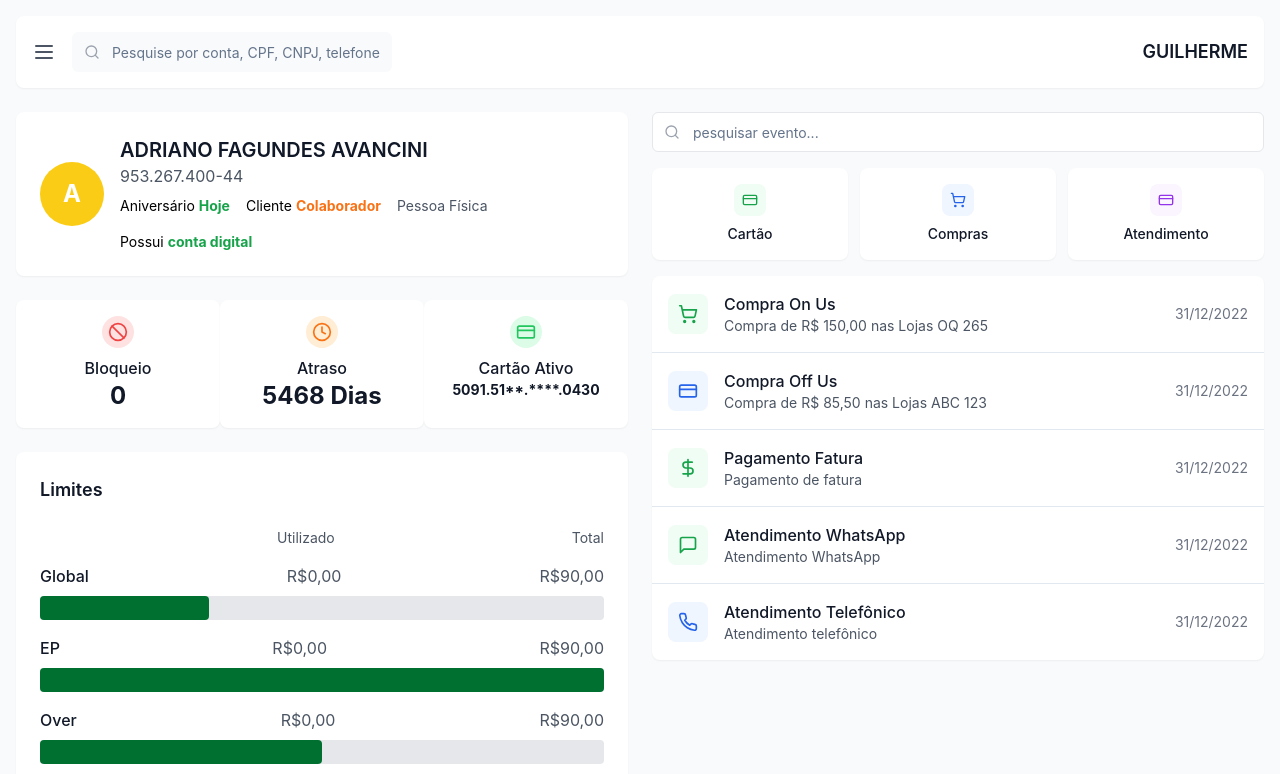
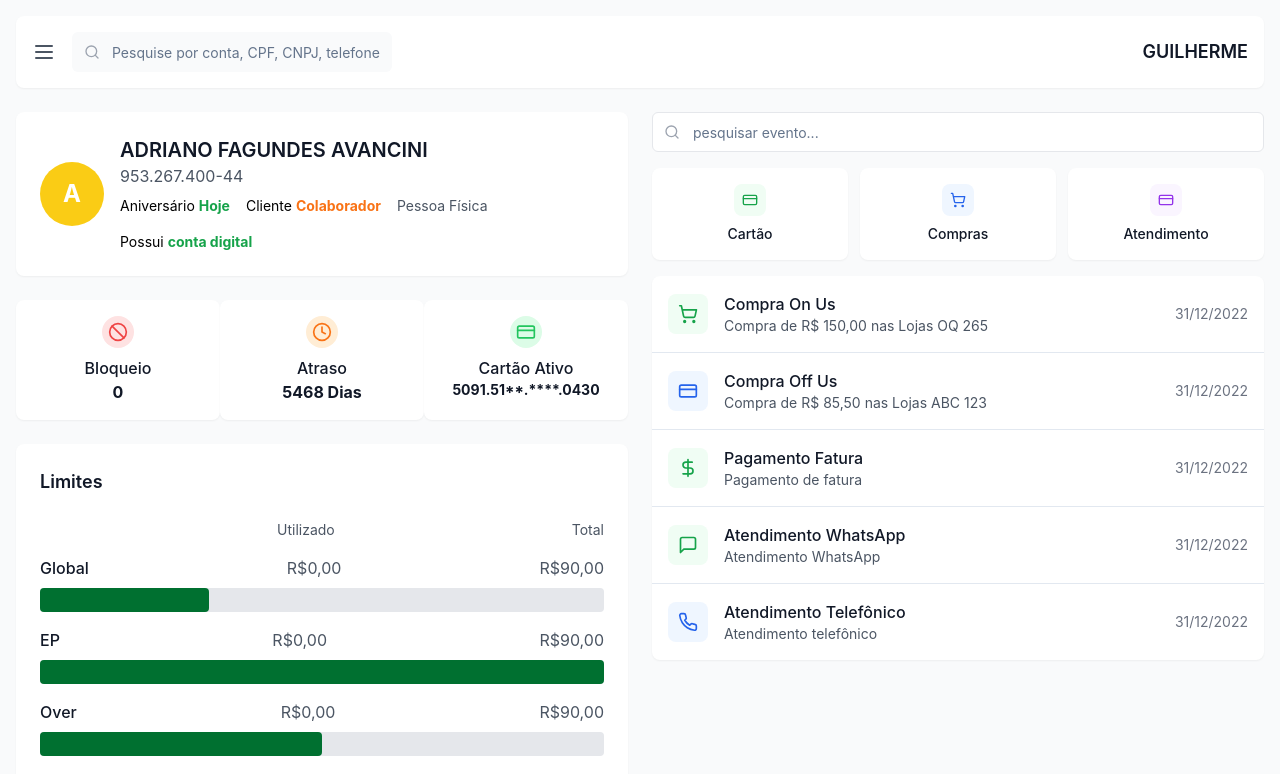
Before and after one commit to ViniciusMFreire/apple-print-glow-61, a React (Vite) app: page / in a window 1280 px wide. Shown: the top 774 px of the page. Built offline with nearby package versions, Linux system fonts and the light colour scheme.

Commit message:
Fix: Reduce "5468 Dias" font size
Reduced the font size of "5468 Dias" to match the "Atraso" text.

```diff
--- a/src/components/dashboard/AccountStats.tsx
+++ b/src/components/dashboard/AccountStats.tsx
@@ -71,7 +71,7 @@ export const AccountStats = () => {
                       <h3 className={`font-medium text-gray-900 ${getResponsiveClasses.textSize.sm}`}>
                         {stat.title}
                       </h3>
-                      <p className={`font-bold text-gray-900 ${stat.title === "Cartão Ativo" ? "text-xs md:text-sm" : getResponsiveClasses.textSize.xl}`}>
+                      <p className={`font-bold text-gray-900 ${stat.title === "Cartão Ativo" ? "text-xs md:text-sm" : getResponsiveClasses.textSize.sm}`}>
                         {stat.value}
                       </p>
                     </div>
```
